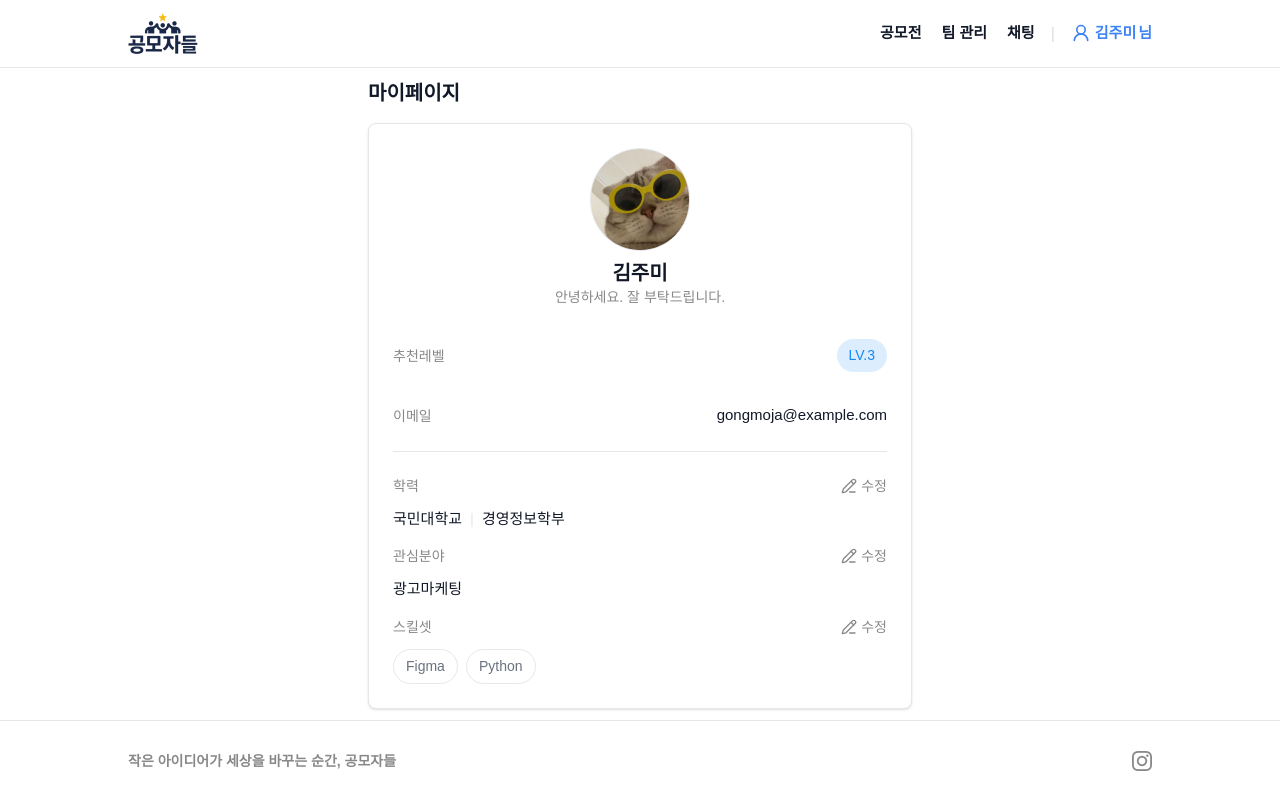
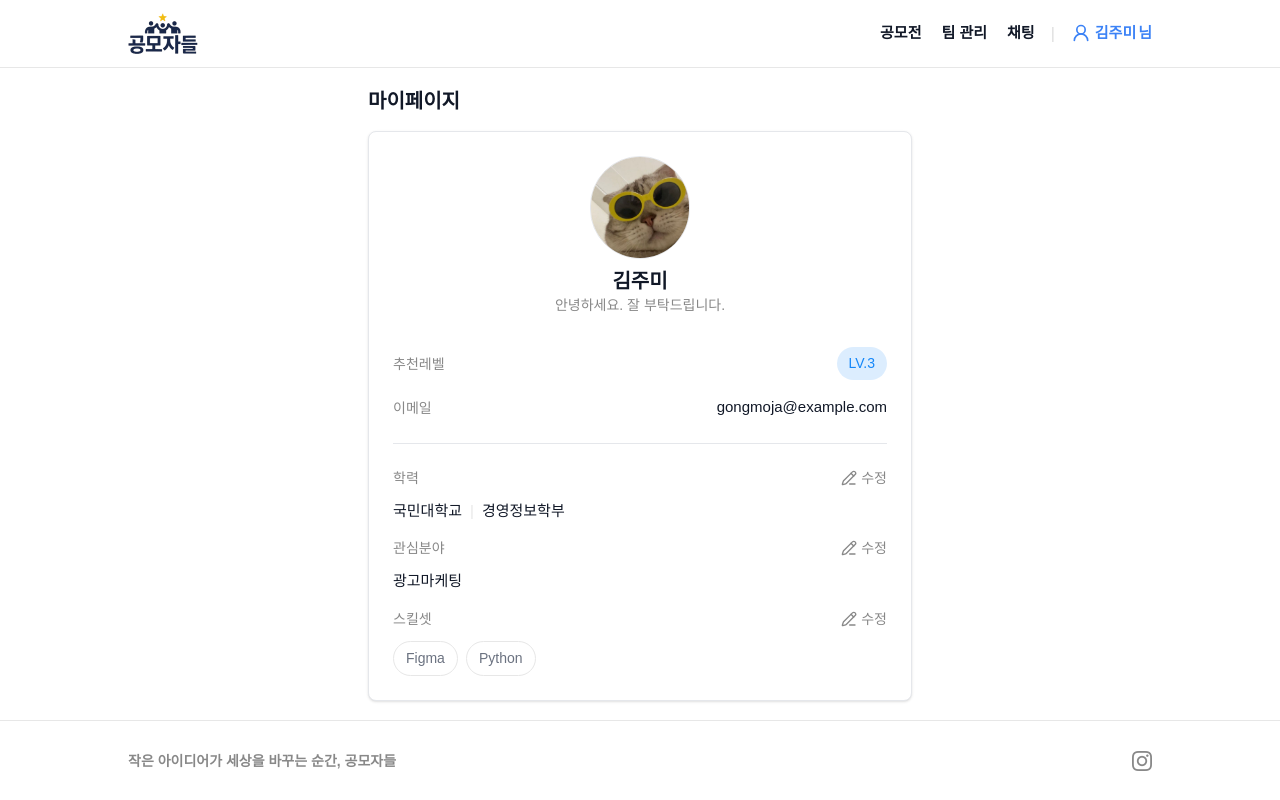
Before and after one commit to KMU-MIS-BALJAGUK/GMJD-WEB, a Next.js app: page /mypage in a window 1280 px wide. Built offline with nearby package versions, Linux system fonts and the light colour scheme; a web font is replaced by a local one.

Commit message:
refactor: mypage page 스타일 수정

```diff
--- a/src/app/mypage/component/MyPageClient.tsx
+++ b/src/app/mypage/component/MyPageClient.tsx
@@ -88,19 +88,17 @@ export default function MyPageClient({ user }: MyPageClientProps) {
           </div>
 
           <div className="space-y-4">
+            <div>
               <ProfileField label="추천레벨">
                 <Tag variant="blue" shape="rounded">
                   {user.Level}
                 </Tag>
               </ProfileField>
 
-            {/* <ProfileField label="생년월일">
-              <p className="text-[15px]">{user.born}</p>
-            </ProfileField> */}
-
               <ProfileField label="이메일">
                 <p className="text-[15px]">{user.email}</p>
               </ProfileField>
+            </div>
 
             <hr className="border-border-1 mb-6" />
 
```
Lines whose indentation alone changed are shown as unchanged.
